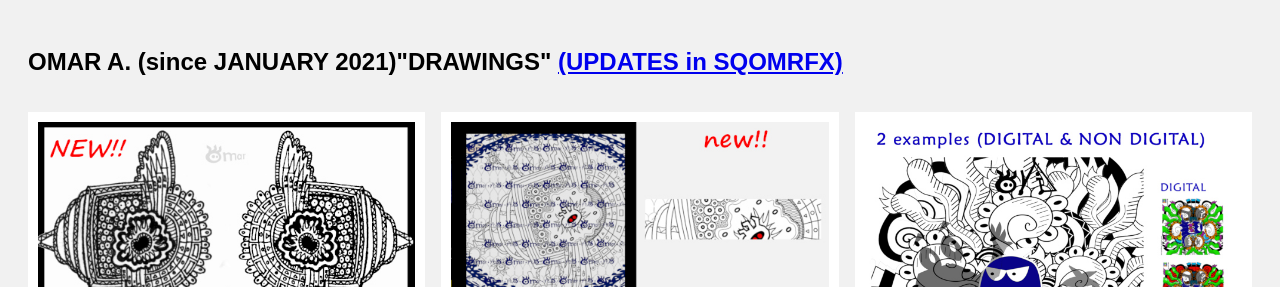
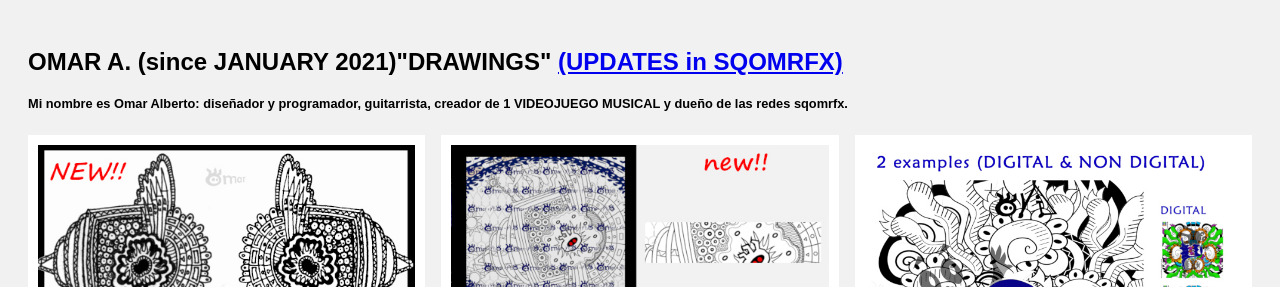
Before and after one commit to dg0mara66/omarestarrona, a plain HTML site: page index.html in a window 1280 px wide. Shown: the top 287 px of the page. Drawn offline with Linux system fonts and the light colour scheme.

Commit message:
Update index.html

```diff
--- a/index.html
+++ b/index.html
@@ -8,6 +8,8 @@
 
 
 <h2> OMAR A. (since JANUARY 2021)"DRAWINGS"  <a href="https://dg0mara66.github.io/news/" target="_blank"> (UPDATES in SQOMRFX) </a> </h2>
+<h1 style="font-size:80%"> Mi nombre es Omar Alberto: diseñador y programador, guitarrista, creador de 1 VIDEOJUEGO MUSICAL y dueño de las redes sqomrfx. </h1>
+
 <div id="myBtnContainer">
 
 </DIV>
```
